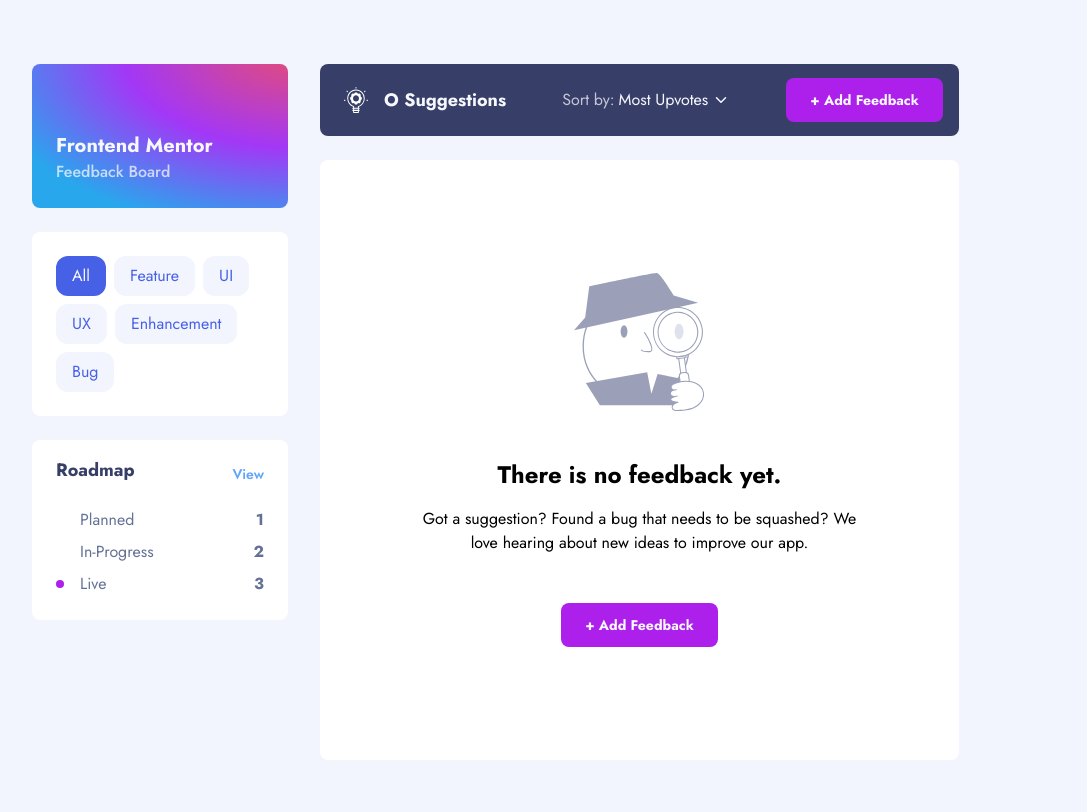
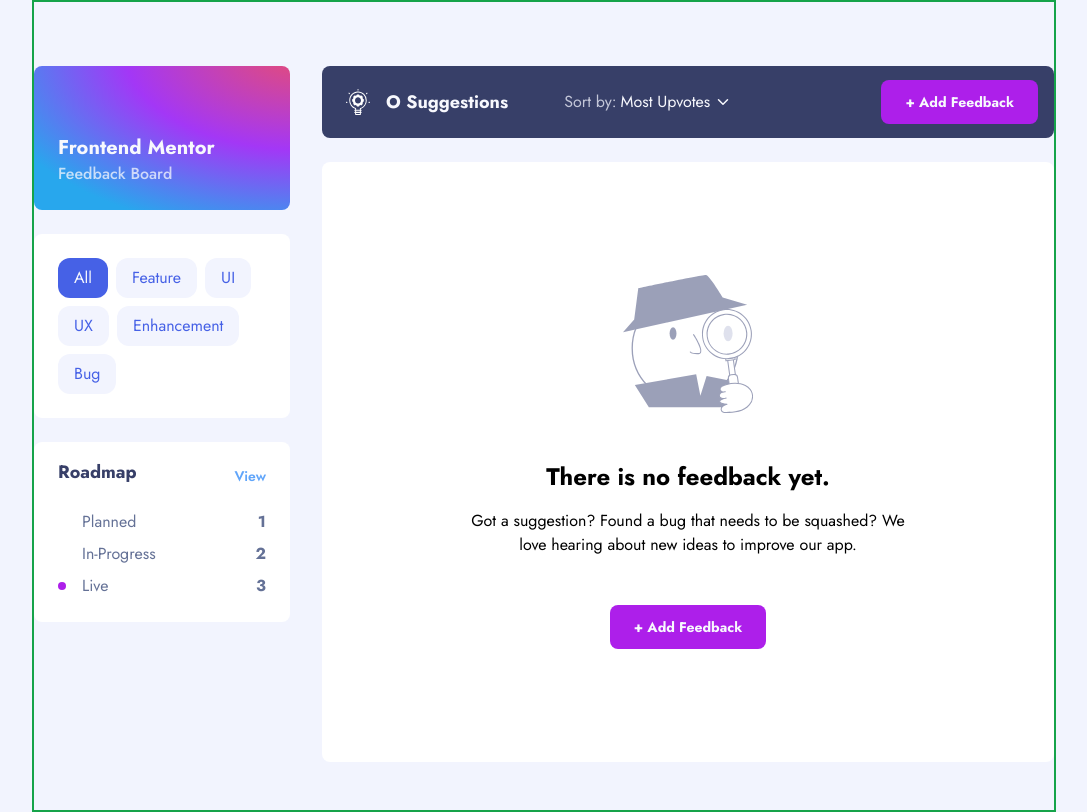
Before and after one commit to Ibarra11/ProductFeedback, a Next.js app: page / in a window 1280 px wide. Shown: the whole page, without its empty margins (96-1183 px from the left). Built offline with nearby package versions, Linux system fonts and the light colour scheme.

Commit message:
add flex-1 to the main content are

```diff
--- a/app/layout.tsx
+++ b/app/layout.tsx
@@ -15,7 +15,9 @@ export default function RootLayout({
     <html lang="en" className={jost.className}>
       <head />
       <body className="min-h-screen bg-brand-alice_blue">
-        <main className="max-w-5xl pt-16 pb-12 mx-auto">{children}</main>
+        <main className="max-w-5xl pt-16 pb-12 mx-auto border-2 border-green-600">
+          {children}
+        </main>
       </body>
     </html>
   );
--- a/app/page.tsx
+++ b/app/page.tsx
@@ -10,7 +10,7 @@ export default function Home() {
     <FilterProvider>
       <div className="flex gap-8">
         <Sidebar />
-        <div className="flex flex-col gap-6">
+        <div className="flex flex-col flex-1 gap-6">
           <SortProvider>
             <Header />
             <FeedbackView />
```
